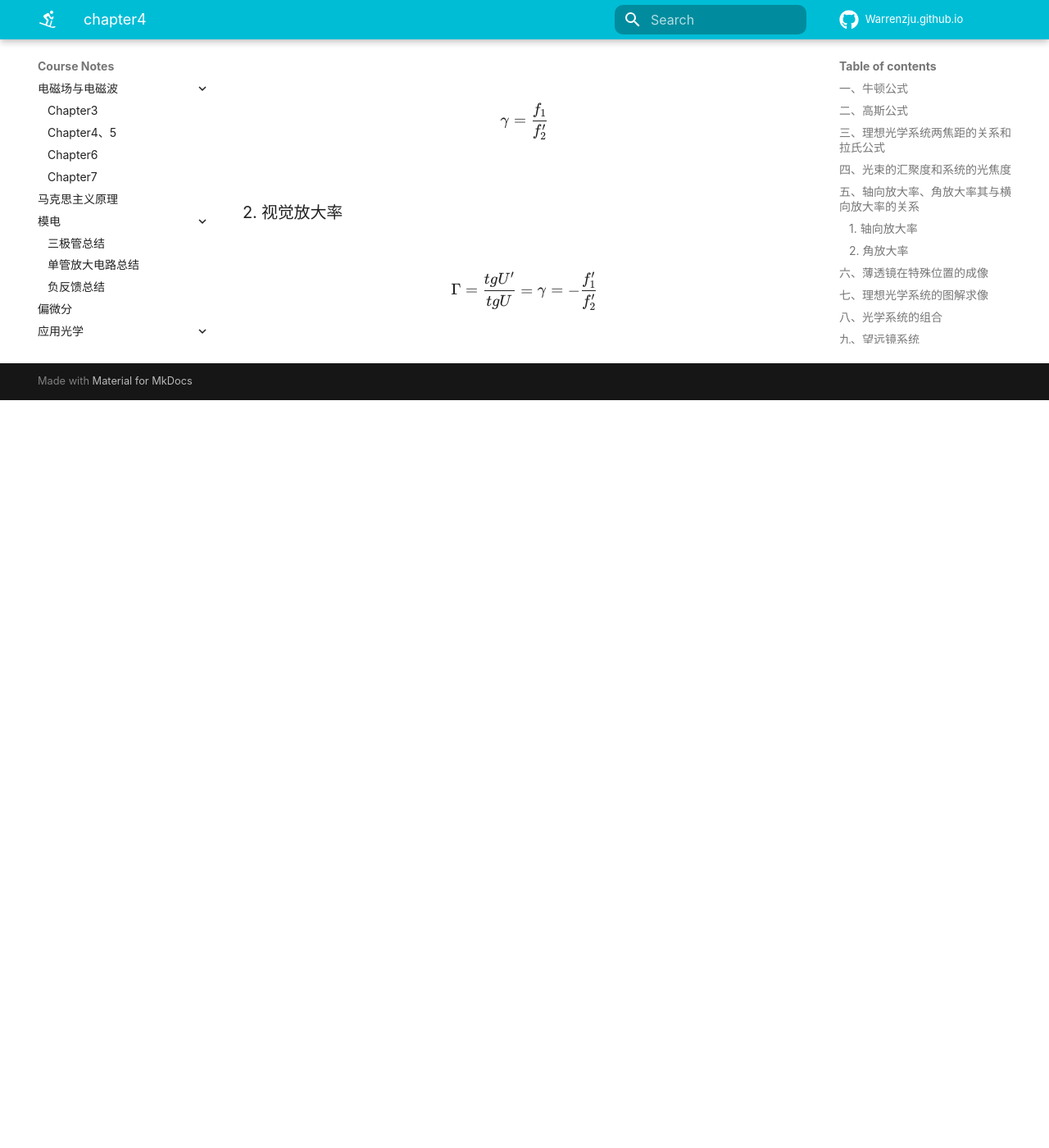
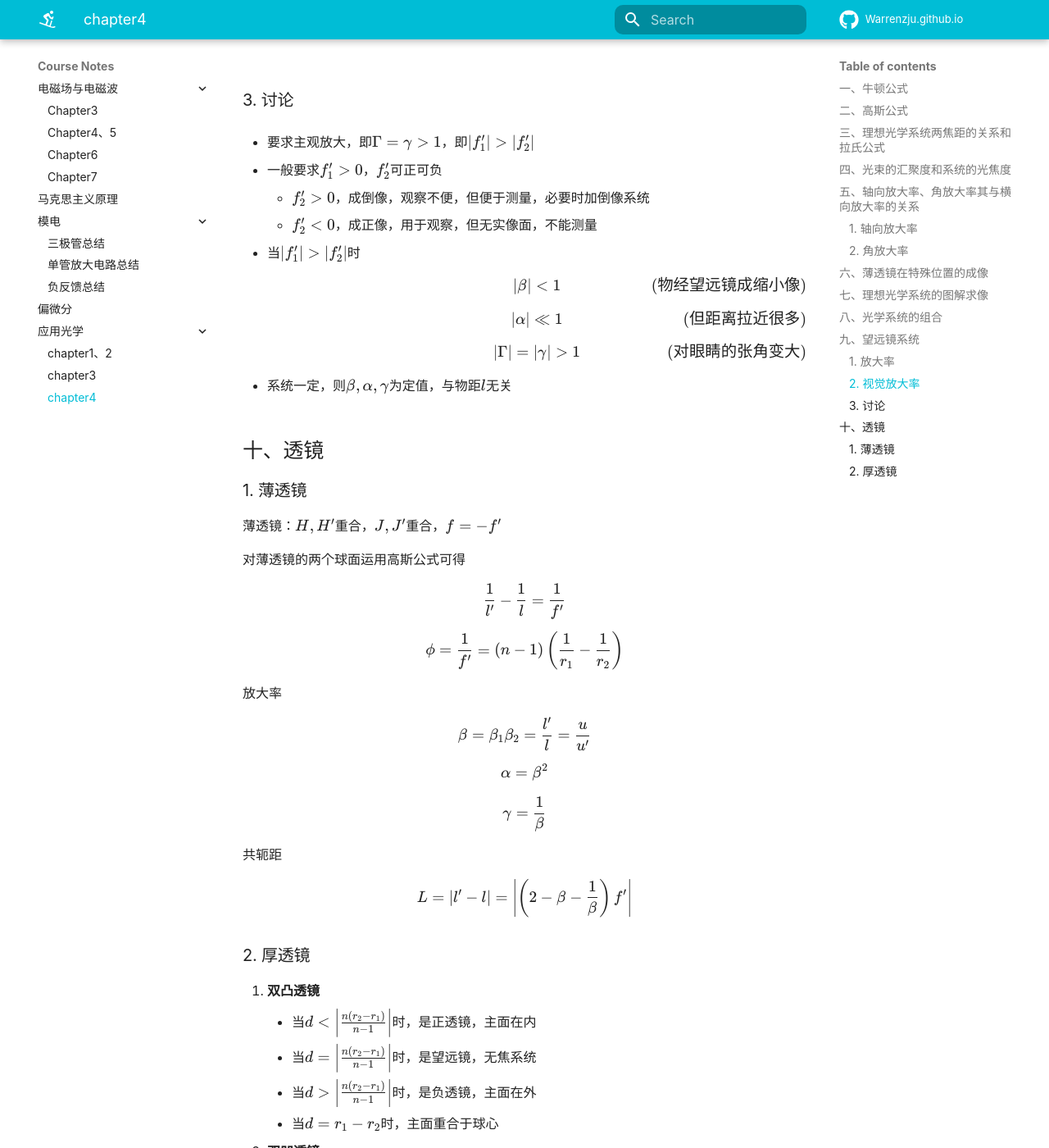
Before and after one commit to Warrenzju/Warrenzju.github.io, an MkDocs documentation site: the page built from docs/course notes/opt/Optchapter4.md, in a window 1280 px wide and 1400 px high, scrolled down 5978 px. Shown: the whole window at 82% size. Built offline with MkDocs 1.6.1 and Material for MkDocs 9.7.7, drawn with Linux system fonts in a browser that asks for light colours; comment, search, counter and statistics services are not loaded; before the commit the page ends 6466 px from its top, so only the background shows below that; some of the changed text lies outside the part shown.

Commit message:
格式优化，应光第四章更新

```diff
--- a/docs/course notes/opt/Optchapter4.md
+++ b/docs/course notes/opt/Optchapter4.md
@@ -136,23 +136,24 @@
 ## 八、光学系统的组合
 
 ![images_3](optimages/ch4/fig3.png)
+两种计算方法：
+
+   - 正切计算法
+   - 截距计算法
+
 四组公式：
 $$
 X_F'=-\frac{f_2f_2'}{\bigtriangleup}
 $$
-
 $$
 X_F=\frac{f_1f_1'}{\bigtriangleup}
 $$
-
 $$
 f'=-\frac{f_1'f_2'}{\bigtriangleup}
 $$
-
 $$
 f=\frac{f_1f_2}{\bigtriangleup}
 $$
-
 $$
 \bigtriangleup=d-f_1'+f2
 $$
@@ -200,3 +199,75 @@
 $$
 \Gamma=\frac{tgU'}{tgU}=\gamma=-\frac{f_1'}{f_2'}
 $$
+
+
+### 3. 讨论
+
+- 要求主观放大，即$\Gamma = \gamma > 1$，即$|f_1'| > |f_2'|$
+
+- 一般要求$f_1' > 0$，$f_2'$可正可负
+
+	- $f_2' > 0$，成倒像，观察不便，但便于测量，必要时加倒像系统
+	- $f_2' < 0$，成正像，用于观察，但无实像面，不能测量
+
+- 当$|f_1'| > |f_2'|$时
+	$$
+	|\beta| < 1 \tag{物经望远镜成缩小像}
+	$$
+	$$
+	|\alpha| \ll 1 \tag{但距离拉近很多}
+	$$
+	$$
+	|\Gamma| = |\gamma| > 1 \tag{对眼睛的张角变大}
+	$$
+
+- 系统一定，则$\beta, \alpha, \gamma$为定值，与物距$l$无关
+
+## 十、透镜
+
+### 1. 薄透镜
+
+薄透镜：$H, H'$重合，$J, J'$重合，$f = -f'$
+
+对薄透镜的两个球面运用高斯公式可得
+$$
+\frac{1}{l'} - \frac{1}{l} = \frac{1}{f'}
+$$
+$$
+\phi = \frac{1}{f'} = (n - 1) \left( \frac{1}{r_1} - \frac{1}{r_2} \right)
+$$
+放大率
+$$
+\beta = \beta_1 \beta_2 = \frac{l'}{l} = \frac{u}{u'}
+$$
+$$
+\alpha = \beta^2
+$$
+$$
+\gamma = \frac{1}{\beta}
+$$
+共轭距
+$$
+L = |l' - l| = \left| \left( 2 - \beta - \frac{1}{\beta} \right) f' \right|
+$$
+
+### 2. 厚透镜
+
+1. **双凸透镜**
+	- 当$d < \left|\frac{n(r_2 - r_1)}{n - 1}\right|$时，是正透镜，主面在内
+	- 当$d = \left|\frac{n(r_2 - r_1)}{n - 1}\right|$时，是望远镜，无焦系统
+	- 当$d > \left|\frac{n(r_2 - r_1)}{n - 1}\right|$时，是负透镜，主面在外
+	- 当$d = r_1 - r_2$时，主面重合于球心
+2. **双凹透镜**
+	- 不管$d$怎么变，$f' < 0$恒成立，主面也总在内部
+3. **平凸透镜**
+	- $f' > 0$，且与$d$无关，$l_H = 0, l_{H'} = -\frac{d}{n}$
+4. **平凹透镜**
+	- $f' < 0$，且与$d$无关，$l_H = 0, l_{H'} = -\frac{d}{n}$
+5. **弯月型凸透镜**
+	- $f' > 0$，$H$在$H'$之前，且在透镜之外；$H'$也可能位于透镜之外
+6. **弯月型凹透镜**
+	- 当$d < \left|\frac{n(r_2 - r_1)}{n - 1}\right|$时，是负透镜
+	- 当$d = \left|\frac{n(r_2 - r_1)}{n - 1}\right|$时，是望远镜，无焦系统
+	- 当$d > \left|\frac{n(r_2 - r_1)}{n - 1}\right|$时，是正透镜
+	- 当$d = r_1 - r_2$时，主面重合于球心
```
Also changed, not shown: other parts of docs/course notes/opt/Optchapter4.md (+1 -3 lines), docs/course notes/EM/Emchapter7.md (+0 -13 lines).
